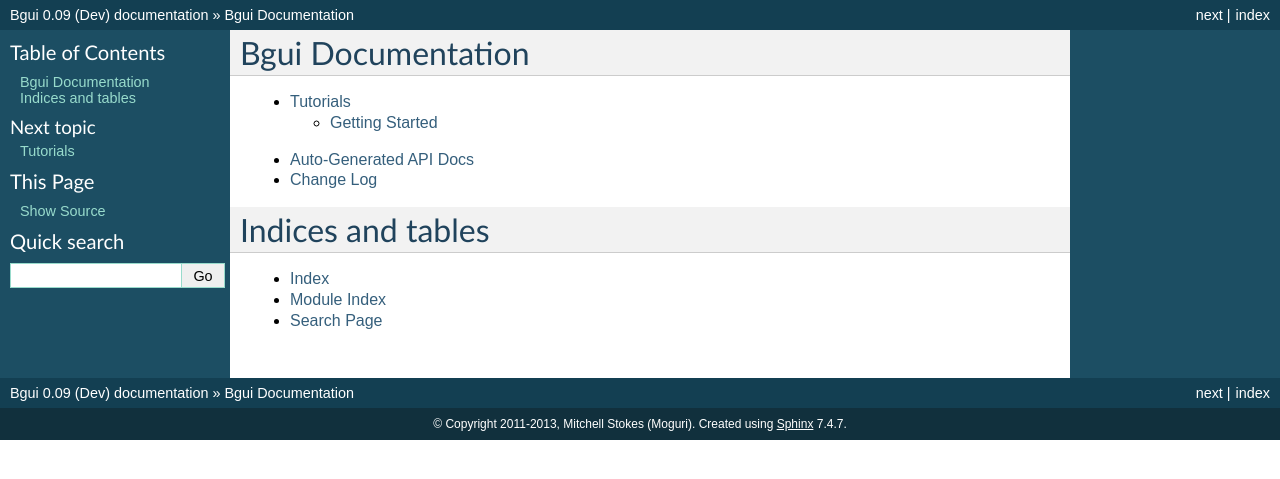
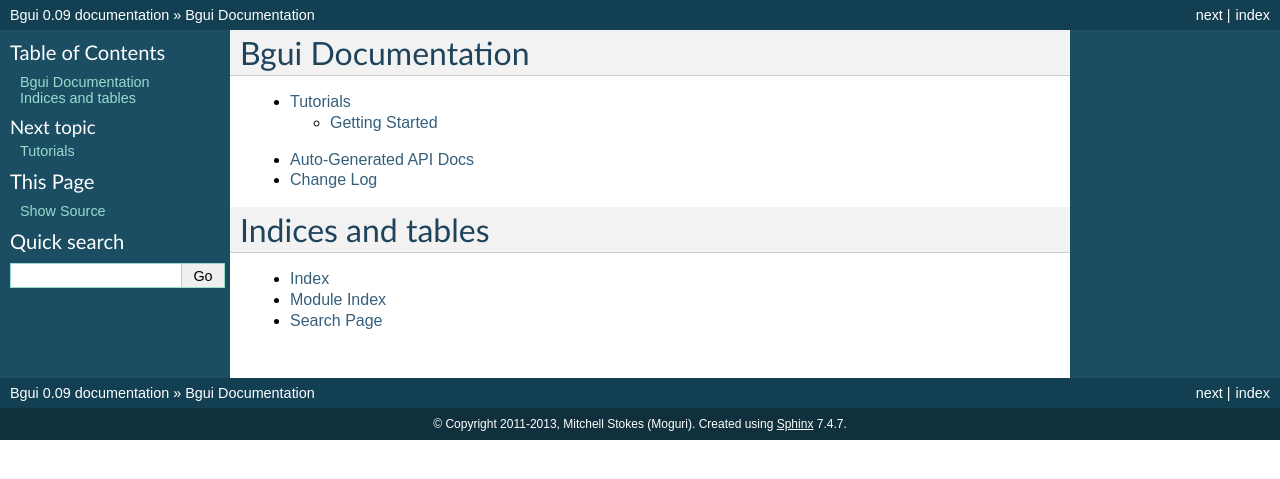
Before and after one commit to Moguri/bgui, a Sphinx documentation site: the page built from docs/source/index.rst, in a window 1280 px wide. Shown: the top 479 px of the page. Built offline with Sphinx 7.4.7, drawn with Linux system fonts in a browser that asks for light colours.

Commit message:
Doc version update

```diff
--- a/docs/source/conf.py
+++ b/docs/source/conf.py
@@ -51,7 +51,7 @@
 # The short X.Y version.
 version = '0.09'
 # The full version, including alpha/beta/rc tags.
-release = '0.09 (Dev)'
+release = '0.09'
 
 # The language for content autogenerated by Sphinx. Refer to documentation
 # for a list of supported languages.
```
